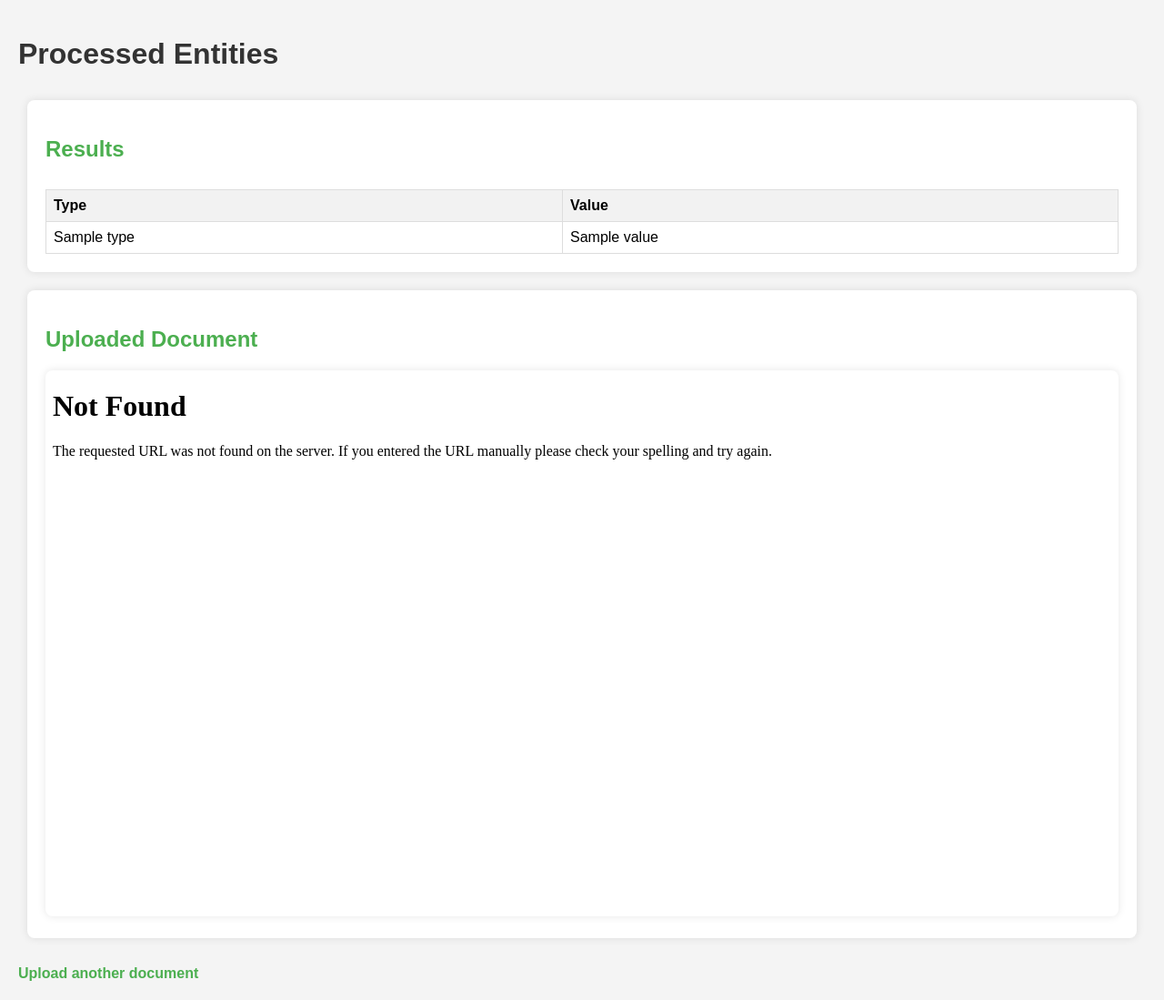
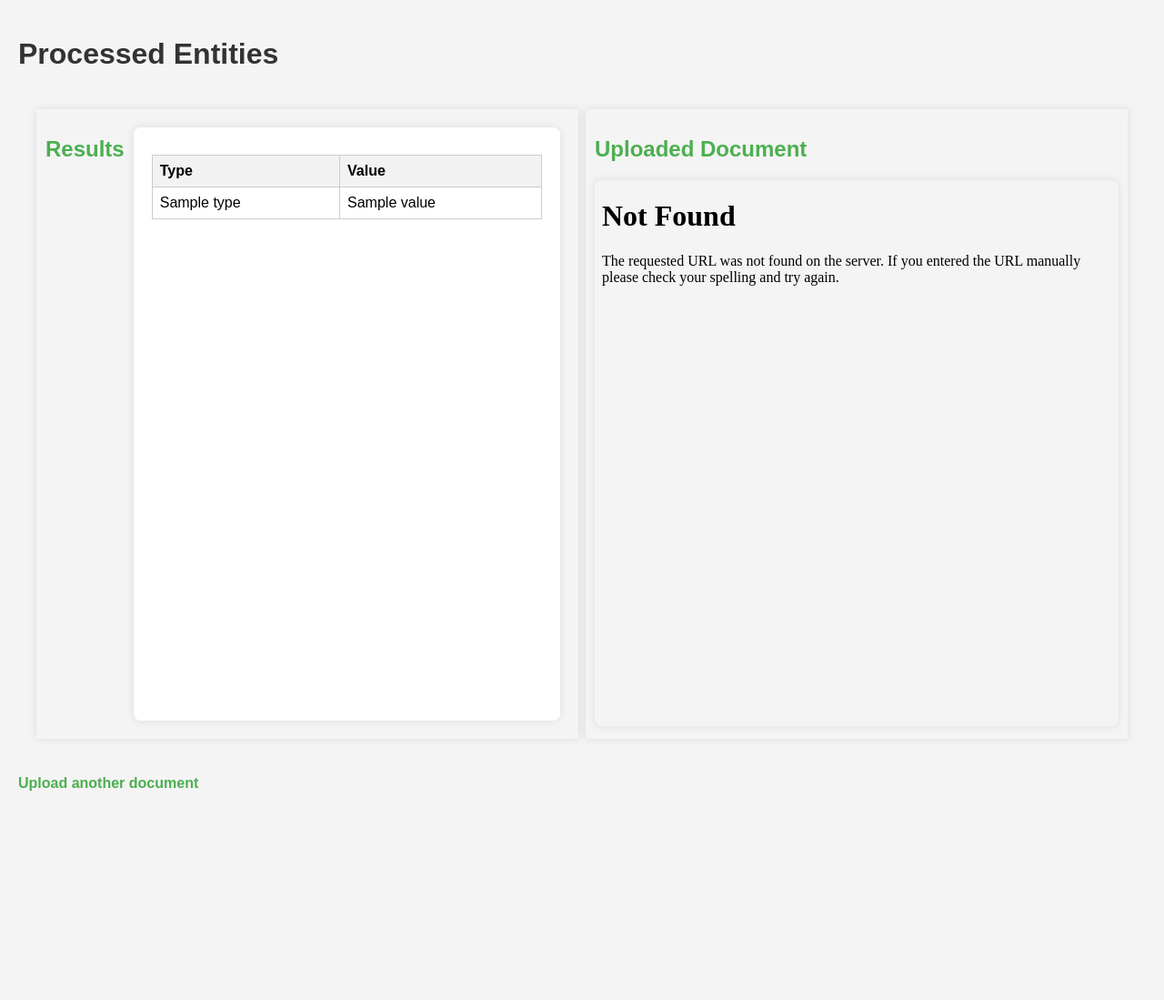
Before and after one commit to Hrushikesh98d/OCR_GCP_AZURE, a Flask app: template Templates/results.html in a window 1280 px wide. Shown: the whole page at 91% size. After the commit the page ends 869 px from the top, so only its background shows below. Run offline with Flask 3, Linux system fonts and the light colour scheme; the template is opened without the code that fills it: most values are stand-ins (such as "Sample title", 1, 10 or a date in 2020).

Commit message:
Modified Code

```diff
--- a/Templates/results.html
+++ b/Templates/results.html
@@ -5,13 +5,48 @@
     <meta name="viewport" content="width=device-width, initial-scale=1.0">
     <title>Document Processing Results</title>
     <link rel="stylesheet" href="{{ url_for('static', filename='style.css') }}">
+    <style>
+        .container {
+            display: flex;
+            justify-content: space-between;
+            padding: 20px;
+        }
+
+        .results-container, .document-container {
+            width: 48%;
+            padding: 10px;
+            box-shadow: 0 0 10px rgba(0, 0, 0, 0.1);
+        }
+
+        table {
+            width: 100%;
+            border-collapse: collapse;
+        }
+
+        table, th, td {
+            border: 1px solid #ccc;
+        }
+
+        th, td {
+            padding: 8px;
+            text-align: left;
+        }
+
+        th {
+            background-color: #f2f2f2;
+        }
+
+        iframe {
+            width: 100%;
+            height: 600px;
+        }
+    </style>
 </head>
 <body>
 
 <h1>Processed Entities</h1>
-<div class="results-container">
-
-    <div>
+<div class="container">
+    <div class="results-container">
         <h2>Results</h2>
         <div class="table-container">
             <table>
@@ -23,21 +58,22 @@
                 </thead>
                 <tbody>
                 {% for type_, value in entities %}
+                {% if value is not none %}
                 <tr>
                     <td>{{ type_ }}</td>
                     <td>{{ value }}</td>
                 </tr>
+                {% endif %}
                 {% endfor %}
                 </tbody>
             </table>
         </div>
     </div>
 
-    <div>
+    <div class="document-container">
         <h2>Uploaded Document</h2>
-        <iframe src="{{ file_url }}" width="100%" height="600px"></iframe>
+        <iframe src="{{ file_url }}"></iframe>
     </div>
-
 </div>
 
 <a href="/">Upload another document</a>
--- a/app.py
+++ b/app.py
@@ -38,7 +38,20 @@ azure_models = {
         "endpoint": "https://eastus.api.cognitive.microsoft.com/",
         "key": "cd9c6ef505184658a367313ab9726fe0",
         "model_id": "Loan_Documentation_Request"
+    },
+
+    "commercial_invoice": {
+        "endpoint":"https://commercial-invoice.cognitiveservices.azure.com/",
+        "key":"219d227fd8e3429baa514510ccdadf73",
+        "model_id":"commerical-invoice2"
+    },
+
+    "bill_of_lading": {
+        "endpoint":"https://commercial-invoice.cognitiveservices.azure.com/",
+        "key":"3a8a66e6525c45289947cea953e5017f",
+        "model_id":"bill_of_lading"
     }
+
 }
 
 
@@ -58,8 +71,12 @@ def process_document_google(file_content, processor_id, mime_type):
         result = client.process_document(request=request_obj)
         document = result.document
 
+        #entities = [(entity.type_, entity.mention_text) for entity in document.entities]
+
         entities = [(entity.type_, entity.mention_text) for entity in document.entities]
+        entities.sort(key=lambda x: x[0])  # Sort by type (first element of the tuple)
         return entities
+
     except GoogleAPIError as e:
         logging.error(f"An error occurred: {e}")
         return [("Error", str(e))]
@@ -83,6 +100,7 @@ def process_document_azure(file_path, model_info):
             if field.value_type:  # Only include labeled fields
                 field_value = field.value if field.value else field.content
                 extracted_data.append((name, field_value))
+    extracted_data.sort(key=lambda x: x[0])
     return extracted_data
 
 @app.route('/', methods=['GET', 'POST'])
@@ -110,6 +128,8 @@ def index():
                 model_info = azure_models.get(processor_id)
                 entities = process_document_azure(file_path, model_info)
 
+            entities.sort(key=lambda x: x[0])
+
             file_url = f"/uploads/{document_file.filename}"
             return render_template('results.html', entities=entities, file_url=file_url)
 
--- a/requirement.txt
+++ /dev/null
@@ -1,6 +0,0 @@
-Flask
-google-cloud-documentai
-google-auth
-google-api-core
-azure-ai-form-recognizer
-azure-core
```
Also changed, not shown: Templates/index.html (+6 -2 lines), README.md (deleted), 1 other file.
